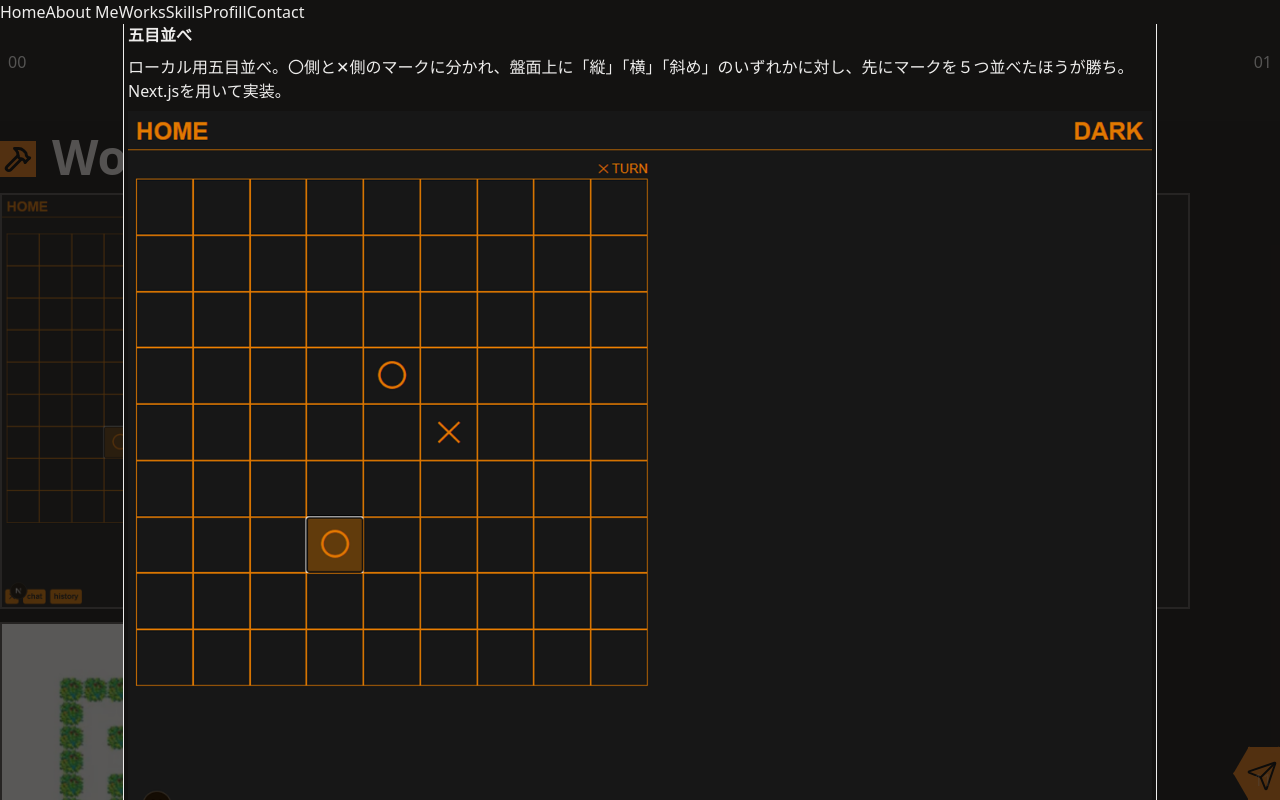
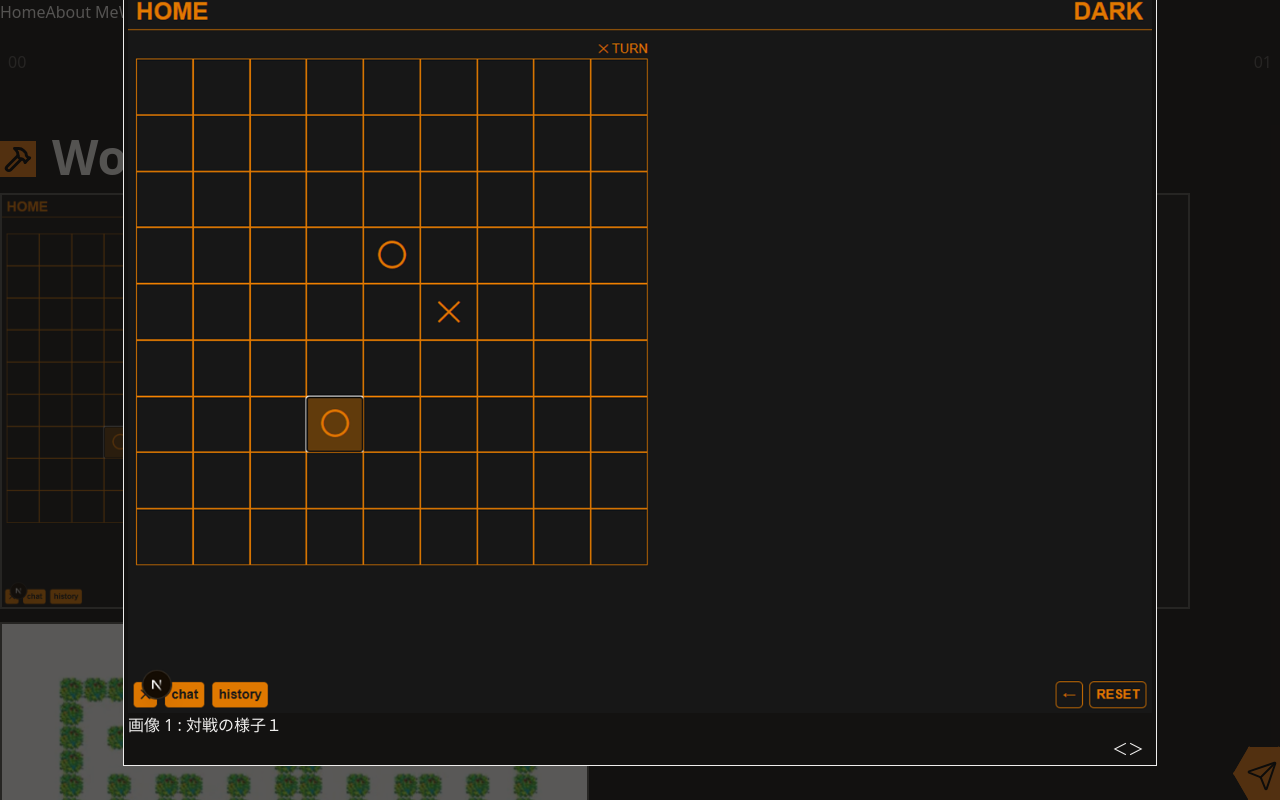
Before and after one commit to FujitaKohei04/portfolio, a Next.js app: page / in a window 1280 px wide. Both pictures are taken after a click on the button 294 px from the left and 1493 px from the top of the page. Shown: the part 1093-1893 px from the top of the page. Built offline with nearby package versions, Linux system fonts and the light colour scheme.

Commit message:
fix: issues #1~3, #7, and #8.

```diff
--- a/src/app/components/Thumnail/Thumnail.module.css
+++ b/src/app/components/Thumnail/Thumnail.module.css
@@ -16,8 +16,15 @@
 
 .thumbnailNameAnimation {
     opacity: 0;
-    transform: translateX(-20px);
+    /* transform: translateX(-20px); */
     animation: fadein 0.6s ease forwards;
 }
 
+@keyframes fadein {
+    to {
+        opacity: 1;
+        /* transform: translateY(0px); */
+    }
+}
+
 .thumbnailNameAnimation:nth-child(1) { animation-delay: 2.3s; }
--- a/src/app/components/Works/Works.module.css
+++ b/src/app/components/Works/Works.module.css
@@ -48,18 +48,23 @@
     margin-bottom: 8px;
 }
 
-.workMordal {
+.workMordalBackground {
     position: fixed;
     top: 0;
     left: 0;
+    background-color: color-mix(in srgb, var(--background), transparent 30%);
+    z-index: 4;
     width: 100vw;
     height: 100vh;
-    background-color: color-mix(in srgb, var(--background), transparent 30%);
+}
+
+.workMordal {
     display: flex;
     flex-direction: column;
     gap: 4;
     justify-items: center;
     align-items: center;
+    /* background-color: var(--background); */
 }
 
 .workMordalContent {
@@ -69,7 +74,7 @@
     width: 80vw;
     justify-content: center;
     align-items: center;
-
+    background-color: var(--background);
 }
 
 @media (hover: hover) {
--- a/src/app/components/Works/Works.tsx
+++ b/src/app/components/Works/Works.tsx
@@ -7,6 +7,7 @@ import Styles from "./Works.module.css";
 import { IMG_NUM, WORKS } from "@/app/data/work";
 import { useState } from "react";
 import { WorkContent } from "@/app/types/work";
+import { createPortal } from "react-dom";
 
 
 export const Works = () => {
@@ -23,11 +24,53 @@ export const Works = () => {
   );
 }
 
+const WorkDetailModal = (
+  {
+    work,
+    isShowMordal,
+    setIsShowMordal
+  }: {
+    work: WorkContent,
+    isShowMordal: boolean,
+    setIsShowMordal: (value: boolean) => void
+  }) => {
+    const [imgNum, setImgNum] = useState(0);
+
+    return createPortal((
+      <div className={Styles.workMordalBackground} onClick={() => setIsShowMordal(false)}>
+        <div className={Styles.workMordal} onClick={() => setIsShowMordal(false)}>
+          <div className={Styles.workMordalContent}>
+            <div className={Styles.workCloseButton} >
+              <button onClick={() => setIsShowMordal(false)}>✕</button>
+            </div>
+            <div className={Styles.workDetailCard} onClick={(e) => e.stopPropagation()}>
+              <div className={Styles.workName}>
+                {`${work.workName}`}
+              </div>
+              <div className={Styles.workDescription}>
+                {`${work.workDescription}`}
+              </div>
+              <div className={Styles.workImageFlame} >
+                <Image src={work.examples[imgNum].img} alt={work.examples[imgNum].description} className={Styles.workImage} fill style={{ objectFit: 'contain' }}/>
+              </div>
+              <div className={Styles.workImageDescription}>
+                {`画像 ${imgNum+1}  : ${work.examples[imgNum].description}`}
+              </div>
+              <div className={Styles.workChanger} >
+                <button onClick={() => setImgNum((imgNum+(IMG_NUM-1))%IMG_NUM)}>＜</button>
+                <button onClick={() => setImgNum((imgNum+1)%IMG_NUM)}>＞</button>
+              </div>
+            </div>
+          </div>
+        </div>
+      </div>
+    ), document.body);
+}
+
 export const Work = ({workContents}:{workContents: WorkContent[]}) => {
   const [workNum, setWorkNum] = useState(0);
+  const [imgNum, setImgNum] = useState(0);
   const [works, setWorks] = useState<WorkContent[]>(workContents);
-  const [imgNum, setImgNum] = useState(0);
-
   const [isShowWorkDetail, setIsShowWorkDetail] = useState(false);
 
   const workOnClicked = (index: number) => {
@@ -49,32 +92,7 @@ export const Work = ({workContents}:{workContents: WorkContent[]}) => {
       </div>
 
       {isShowWorkDetail &&
-        <div className={Styles.workMordal} onClick={() => setIsShowWorkDetail(false)}>
-          <div className={Styles.workMordalContent}>
-            <div className={Styles.workCloseButton} >
-              <button onClick={() => setIsShowWorkDetail(false)}>✕</button>
-            </div>
-            <div className={Styles.workDetailCard} onClick={(e) => e.stopPropagation()}>
-              <div className={Styles.workName}>
-                {`${works[workNum].workName}`}
-              </div>
-              <div className={Styles.workDescription}>
-                {`${works[workNum].workDescription}`}
-              </div>
-              <div className={Styles.workImageFlame} >
-                <Image src={works[workNum].examples[imgNum].img} alt={works[workNum].examples[imgNum].description} className={Styles.workImage} fill style={{ objectFit: 'contain' }}/>
-              </div>
-              <div className={Styles.workImageDescription}>
-                {`画像 ${imgNum+1}  : ${works[workNum].examples[imgNum].description}`}
-              </div>
-              <div className={Styles.workChanger} >
-                <button onClick={() => setImgNum((imgNum+(IMG_NUM-1))%IMG_NUM)}>＜</button>
-                <button onClick={() => setImgNum((imgNum+1)%IMG_NUM)}>＞</button>
-              </div>
-            </div>
-          </div>
-
-        </div>
+        <WorkDetailModal work={works[workNum]} isShowMordal={isShowWorkDetail} setIsShowMordal={setIsShowWorkDetail}/>
       }
     </div>
 
--- a/src/app/layout.tsx
+++ b/src/app/layout.tsx
@@ -31,8 +31,8 @@ export default function RootLayout({
       >
         <Header />
         <SuggestionBox />
+        {children}
 
-        {children}
       </body>
     </html>
   );
--- a/src/app/main.module.css
+++ b/src/app/main.module.css
@@ -7,6 +7,7 @@ for example
 and so on. */
 
 .main {
+    position: static;
     display: flex;
     flex-direction: column;
     gap: 200px;
@@ -21,7 +22,7 @@ and so on. */
 
 .topicAnimation {
     opacity: 0;
-    transform: translateX(-20px);
+    /* transform: translateX(-20px); */
     animation: fadein 0.6s ease forwards;
 }
 
@@ -37,7 +38,7 @@ and so on. */
 @keyframes fadein {
     to {
         opacity: 1;
-        transform: translateY(0px);
+        /* transform: translateY(0px); */
     }
 }
 
--- a/src/app/page.tsx
+++ b/src/app/page.tsx
@@ -18,24 +18,15 @@ import { Skills } from "./components/Skills/Skills";
 import { Profile } from "./components/Profile/Profile";
 import { Contact } from "./components/Contact/Contact";
 import { Background } from "./components/Background/Background";
-
-
-
-
-
-
-
-
-
-
-
-
+import { SuggestionBox } from "./components/SuggestionBox/SuggestionBox";
+import { Header } from "./components/Header/Header";
 
 export default function Home() {
-
   return (
     <div className="flex flex-col items-center">
       <Background />
+      <Header />
+      <SuggestionBox />
       <main className={Styles.main}>
         <section id="thumbnail" className={`${Styles.target} ${Styles.topic}`}>
           <Thumbnail />
```
